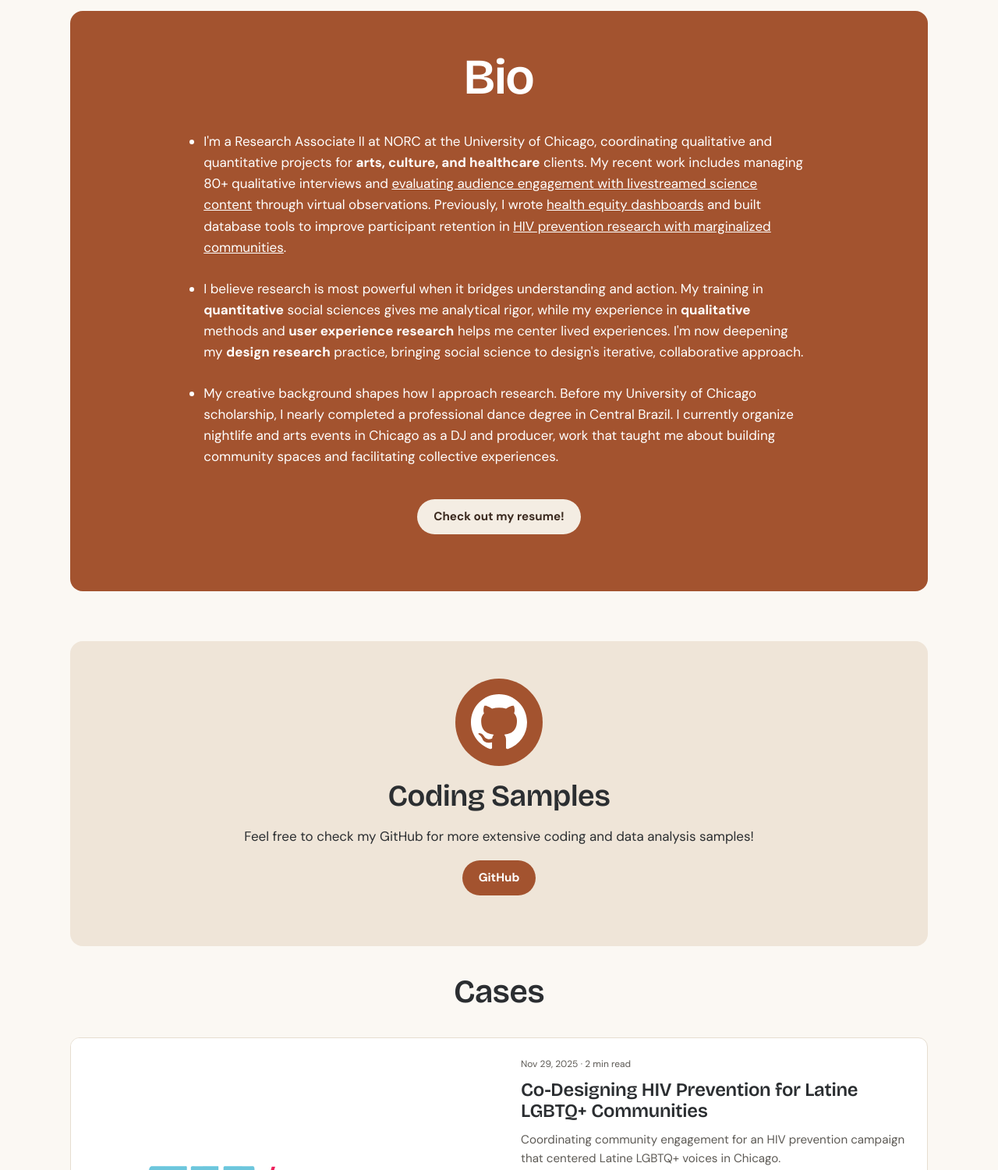
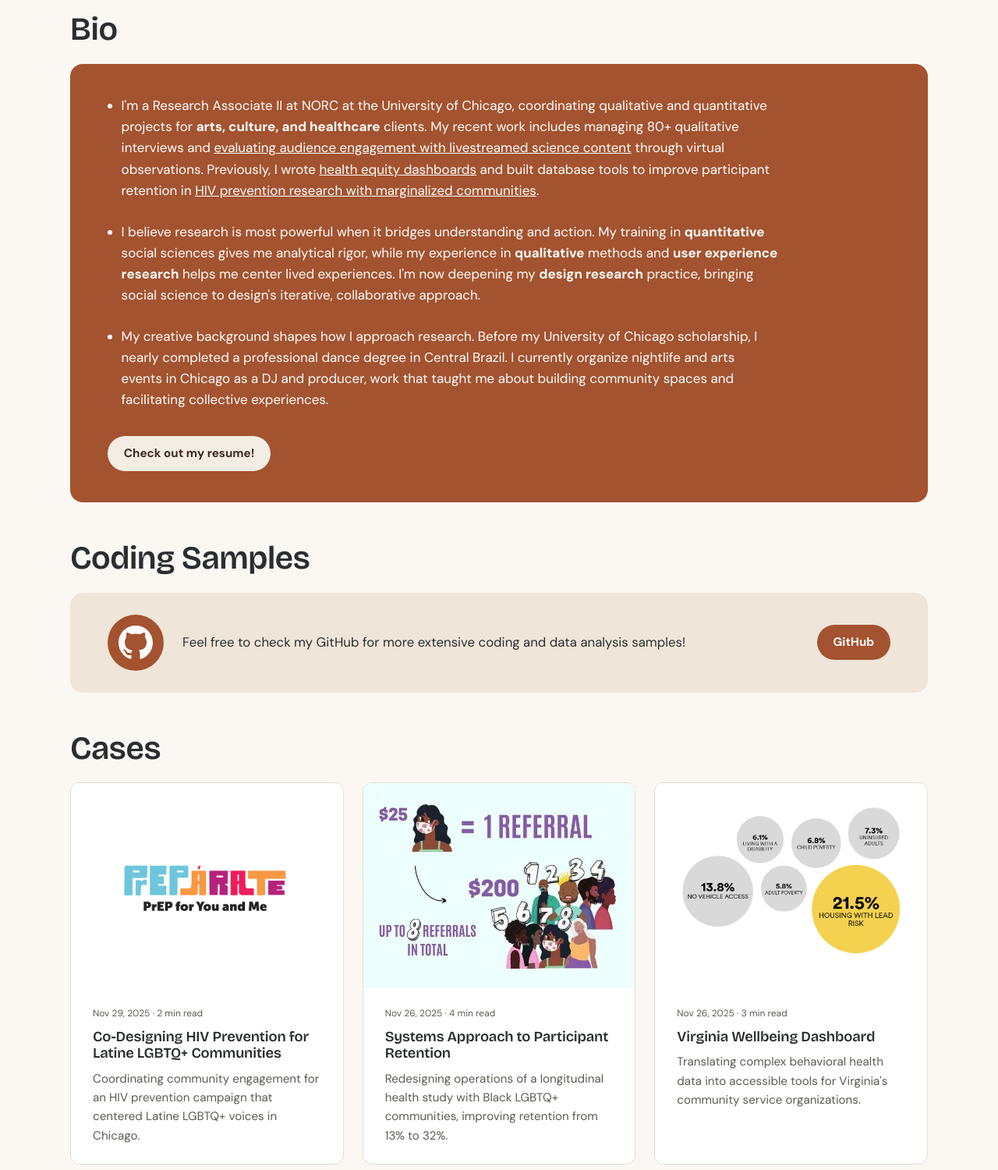
Before and after one commit to arrudafranco/arrudafranco.github.io, a plain HTML site: page index.html in a window 1280 px wide. Shown: the part 720-2220 px from the top of the page at 78% size. Drawn offline with nearby package versions, Linux system fonts and the light colour scheme.

Commit message:
Home: left-aligned section titles, three-column cases, one-row Coding Samples
Co-Authored-By: Claude Opus 5.5 <noreply@anthropic.com>
Claude-Session: https://claude.ai/code/session_01GCzbRewV6uF97gWYieE3S8

```diff
--- a/assets/style.css
+++ b/assets/style.css
@@ -52,7 +52,7 @@ h1, h2, h3, h4 { font-family: var(--display); font-weight: 600; color: var(--nav
 .btn-coral:hover { background: #8a4428; }
 
 /* Hero */
-.hero { padding: 1.5rem 0 3rem; }
+.hero { padding: 1.5rem 0 0; }
 .hero-band { position: relative; background: var(--slate); border-radius: 16px; color: #fff; display: grid; grid-template-columns: 1fr 1fr; align-items: center; margin-top: 3.5rem; min-height: 500px; }
 .hero-photo { width: min(500px, 90%); aspect-ratio: 1; object-fit: cover; border-radius: 50%; margin: -3.5rem 0 1rem -1rem; align-self: start; }
 .hero-text { padding: 2rem 2rem 2rem 0; }
@@ -62,21 +62,26 @@ h1, h2, h3, h4 { font-family: var(--display); font-weight: 600; color: var(--nav
 .hero-text a { color: #fff; }
 
 /* Bio */
-.bio { border-radius: 16px; background: var(--rust); color: #fff; padding: 3rem clamp(1.5rem, 12%, 10rem) 3.5rem; }
-.bio h2 { color: #fff; text-align: center; font-size: clamp(2.5rem, 5vw, 4.5rem); margin: 0 0 2rem; }
-.bio ul { padding-left: 1.1rem; margin: 0 0 2.5rem; }
+.bio { border-radius: 16px; background: var(--rust); color: #fff; padding: 2.5rem clamp(1.5rem, 5%, 3rem); }
+.bio h2 { color: #fff; font-size: clamp(2rem, 4vw, 2.6rem); margin: 0 0 1.5rem; }
+.bio ul { padding-left: 1.1rem; margin: 0 0 2rem; max-width: 860px; }
+.bio li:last-child { margin-bottom: 0; }
+.bio-cta { margin: 0; }
 .bio li { margin-bottom: 1.6rem; }
 .bio a { color: #fff; }
 
 /* Coding samples */
-.coding { border-radius: 16px; background: var(--cream); text-align: center; padding: 3rem 1.5rem; margin-top: 4rem; }
-.coding-icon { width: 112px; height: 112px; margin: 0 auto; border-radius: 50%; background: var(--coral); color: #fff; display: grid; place-items: center; }
-.coding-icon svg { width: 72px; height: 72px; }
-.coding h2 { font-size: clamp(1.8rem, 3vw, 2.5rem); margin: 1rem 0; }
+.coding { border-radius: 16px; background: var(--cream); padding: 1.75rem clamp(1.5rem, 5%, 3rem); margin-top: 0; display: grid; grid-template-columns: auto 1fr; gap: 1.5rem; align-items: center; }
+.coding-icon { width: 72px; height: 72px; margin: 0; border-radius: 50%; background: var(--coral); color: #fff; display: grid; place-items: center; }
+.coding-icon svg { width: 44px; height: 44px; }
+.coding h2 { font-size: clamp(2rem, 4vw, 2.6rem); margin: 0 0 .5rem; }
+.coding-body { display: flex; align-items: center; justify-content: space-between; gap: 1.5rem; }
+.coding-body p { margin: 0; font-size: 1.05rem; }
+.coding-body p:last-child { flex: none; }
 .coding p { color: var(--navy); }
 
 /* Cards */
-.section-title { text-align: center; font-size: clamp(2rem, 4vw, 2.6rem); }
+.section-title { font-size: clamp(2rem, 4vw, 2.6rem); margin-top: 3rem; margin-bottom: 1.25rem; }
 .cases-home { padding-bottom: 3rem; }
 .card-list { display: grid; gap: 1.5rem; }
 .card { border: 1px solid var(--line); background: #fff; border-radius: 12px; overflow: hidden; transition: box-shadow .2s; }
@@ -168,6 +173,10 @@ h1, h2, h3, h4 { font-family: var(--display); font-weight: 600; color: var(--nav
   .hero-band { grid-template-columns: 1fr; text-align: center; }
   .hero-photo { margin: -3rem auto 0; width: 75%; }
   .hero-text { padding: 1.5rem; }
+  .coding { grid-template-columns: auto 1fr; gap: 1rem; align-items: start; }
+  .coding-icon { width: 52px; height: 52px; }
+  .coding-icon svg { width: 32px; height: 32px; }
+  .coding-body { flex-direction: column; align-items: flex-start; gap: 1rem; }
   .card-row .card-link { grid-template-columns: 1fr; }
   .card-grid, .card-grid-3 { grid-template-columns: 1fr; }
   .resume .row { grid-template-columns: 1fr; gap: .5rem; }
--- a/index.html
+++ b/index.html
@@ -44,27 +44,29 @@
   </div>
 </section>
 
+<h2 class="section-title wrap-narrow">Bio</h2>
 <section class="bio wrap-narrow">
-  <h2>Bio</h2>
   <ul>
     <li>I'm a Research Associate II at NORC at the University of Chicago, coordinating qualitative and quantitative projects for <strong>arts, culture, and healthcare</strong> clients. My recent work includes managing 80+ qualitative interviews and <a href="/post/how-to-design-public-tv-for-the-livestreaming-age">evaluating audience engagement with livestreamed science content</a> through virtual observations. Previously, I wrote <a href="/post/virginia-wellbeing-dashboard">health equity dashboards</a> and built database tools to improve participant retention in <a href="/post/systems-approach-to-participant-retention">HIV prevention research with marginalized communities</a>.</li>
     <li>I believe research is most powerful when it bridges understanding and action. My training in <strong>quantitative</strong> social sciences gives me analytical rigor, while my experience in <strong>qualitative</strong> methods and <strong>user experience research</strong> helps me center lived experiences. I'm now deepening my <strong>design research</strong> practice, bringing social science to design's iterative, collaborative approach.</li>
     <li>My creative background shapes how I approach research. Before my University of Chicago scholarship, I nearly completed a professional dance degree in Central Brazil. I currently organize nightlife and arts events in Chicago as a DJ and producer, work that taught me about building community spaces and facilitating collective experiences.</li>
   </ul>
-  <p class="center"><a class="btn btn-navy" href="/resume">Check out my resume!</a></p>
+  <p class="bio-cta"><a class="btn btn-navy" href="/resume">Check out my resume!</a></p>
 </section>
 
+<h2 class="section-title wrap-narrow">Coding Samples</h2>
 <section class="coding wrap-narrow">
   <div class="coding-icon"><svg viewBox="0 0 16 16" aria-hidden="true"><path fill="currentColor" d="M8 0C3.58 0 0 3.58 0 8c0 3.54 2.29 6.53 5.47 7.59.4.07.55-.17.55-.38 0-.19-.01-.82-.01-1.49-2.01.37-2.53-.49-2.69-.94-.09-.23-.48-.94-.82-1.13-.28-.15-.68-.52-.01-.53.63-.01 1.08.58 1.23.82.72 1.21 1.87.87 2.33.66.07-.52.28-.87.51-1.07-1.78-.2-3.64-.89-3.64-3.95 0-.87.31-1.59.82-2.15-.08-.2-.36-1.02.08-2.12 0 0 .67-.21 2.2.82.64-.18 1.32-.27 2-.27.68 0 1.36.09 2 .27 1.53-1.04 2.2-.82 2.2-.82.44 1.1.16 1.92.08 2.12.51.56.82 1.27.82 2.15 0 3.07-1.87 3.75-3.65 3.95.29.25.54.73.54 1.48 0 1.07-.01 1.93-.01 2.2 0 .21.15.46.55.38A8.013 8.013 0 0016 8c0-4.42-3.58-8-8-8z"/></svg></div>
-  <h2>Coding Samples</h2>
+  <div class="coding-body">
   <p>Feel free to check my GitHub for more extensive coding and data analysis samples!</p>
   <p><a class="btn btn-coral" href="https://github.com/arrudafranco" target="_blank" rel="noopener">GitHub</a></p>
+  </div>
 </section>
 
+<h2 class="section-title wrap-narrow">Cases</h2>
 <section class="cases-home wrap-cards">
-  <h2 class="section-title">Cases</h2>
-  <div class="card-list">
-<article class="card card-row" data-cats="research-operations">
+  <div class="card-grid">
+<article class="card card-col" data-cats="research-operations">
   <a class="card-link" href="/post/co-designing-hiv-prevention-for-latine-lgbtq-communities">
     <div class="card-img card-img-contain"><img loading="lazy" decoding="async" src="/images/62b202_234d0de4f4714a199ffac08f4cfade54~mv2.png" alt="PrEPárate campaign logo with colorful block letters in light blue, orange, magenta, and purple spelling the campaign name. Black tagline below reads &#x27;PrEP for You and Me&#x27; on white background."></div>
     <div class="card-body">
@@ -74,7 +76,7 @@
     </div>
   </a>
 </article>
-<article class="card card-row" data-cats="research-operations design-user-experience">
+<article class="card card-col" data-cats="research-operations design-user-experience">
   <a class="card-link" href="/post/systems-approach-to-participant-retention">
     <div class="card-img"><img loading="lazy" decoding="async" src="/images/62b202_034c48bd6bd248509689f6b797ee684d~mv2.png" alt="Referral program incentive diagram for the Neighborhoods &amp; Networks (N2) Study, an NIH/CDC-funded longitudinal cohort study, showing $25 per referral equals up to $200 for 8 referrals total, with illustrations of diverse participants wearing face masks"></div>
     <div class="card-body">
@@ -84,7 +86,7 @@
     </div>
   </a>
 </article>
-<article class="card card-row" data-cats="design-user-experience">
+<article class="card card-col" data-cats="design-user-experience">
   <a class="card-link" href="/post/virginia-wellbeing-dashboard">
     <div class="card-img card-img-contain"><img loading="lazy" decoding="async" src="/images/62b202_3d112b2587d24531bbbdab44dd270e27~mv2.png" alt="Data visualization from Arlington County&#x27;s Community Wellbeing Prediction Score page showing lead exposure risk. Large headline number (21.5%) is emphasized in yellow, with contextual text explaining this is higher than Virginia&#x27;s 11.5% state rate and 88% of service areas."></div>
     <div class="card-body">
@@ -94,7 +96,7 @@
     </div>
   </a>
 </article>
-<article class="card card-row" data-cats="research-operations design-user-experience">
+<article class="card card-col" data-cats="research-operations design-user-experience">
   <a class="card-link" href="/post/how-to-design-public-tv-for-the-livestreaming-age">
     <div class="card-img"><img loading="lazy" decoding="async" src="/images/62b202_13148a9d7de34052a4e44938f9586332~mv2.jpg" alt="Screenshot from Building Stuff with NOVA livestream showing host Dr. Nehemiah Mabry and a guest engineer, both wearing hard hats, during a field trip to NC State Constructed Facilities Lab"></div>
     <div class="card-body">
@@ -104,7 +106,7 @@
     </div>
   </a>
 </article>
-<article class="card card-row" data-cats="research-operations design-user-experience">
+<article class="card card-col" data-cats="research-operations design-user-experience">
   <a class="card-link" href="/post/bivariate-maps">
     <div class="card-img"><img loading="lazy" decoding="async" src="/images/62b202_f2106660c20b4e6886053f3232020545~mv2.jpeg" alt="Choropleth map of HIV incidence rates in Latino community areas of Chicago (2019)"></div>
     <div class="card-body">
@@ -114,7 +116,7 @@
     </div>
   </a>
 </article>
-<article class="card card-row" data-cats="creative-process">
+<article class="card card-col" data-cats="creative-process">
   <a class="card-link" href="/post/meteoro">
     <div class="card-img"><img loading="lazy" decoding="async" src="/images/62b202_d550747de01c463cb6d44251dca75e0f~mv2.gif" alt="Animated GIF title card displaying &#x27;METEORO by BANDA DJAVU&#x27; in bold white outlined lettering over a grayscale background."></div>
     <div class="card-body">
@@ -124,7 +126,7 @@
     </div>
   </a>
 </article>
-<article class="card card-row" data-cats="creative-process">
+<article class="card card-col" data-cats="creative-process">
   <a class="card-link" href="/post/keynote">
     <div class="card-img"><img loading="lazy" decoding="async" src="/images/62b202_1211fb0a1cf340fab92a9072e653da57~mv2.jpg" alt="Composite image combining a nighttime photograph of the Chicago skyline with hand-drawn cartoon elements: blue rain, a teal UFO, and a small stick figure caught in its beam."></div>
     <div class="card-body">
@@ -134,7 +136,7 @@
     </div>
   </a>
 </article>
-<article class="card card-row" data-cats="design-user-experience">
+<article class="card card-col" data-cats="design-user-experience">
   <a class="card-link" href="/post/adrielle-modas">
     <div class="card-img card-img-contain"><img loading="lazy" decoding="async" src="/images/62b202_72b867f26eb642e38a27fb91ae7e3a95~mv2.jpg" alt="Adrielle Modas logo design featuring a rose pink interlocking &#x27;AM&#x27; monogram, brand name &#x27;ADRIELLE&#x27; in tan serif typography with &#x27;Modas&#x27; in gray script font, and tagline &#x27;SINCE 1988&#x27;."></div>
     <div class="card-body">
```
